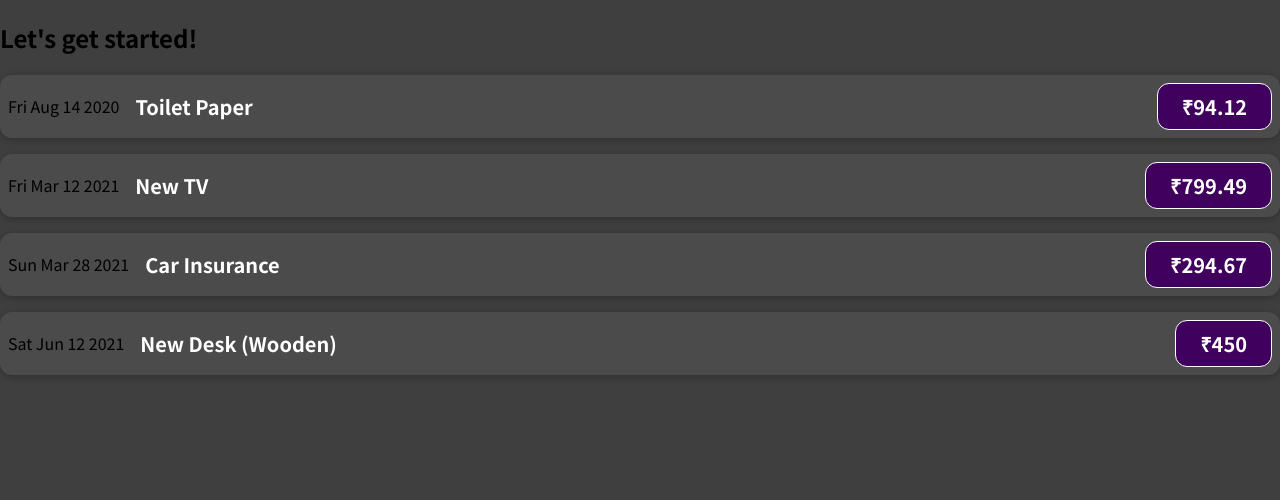
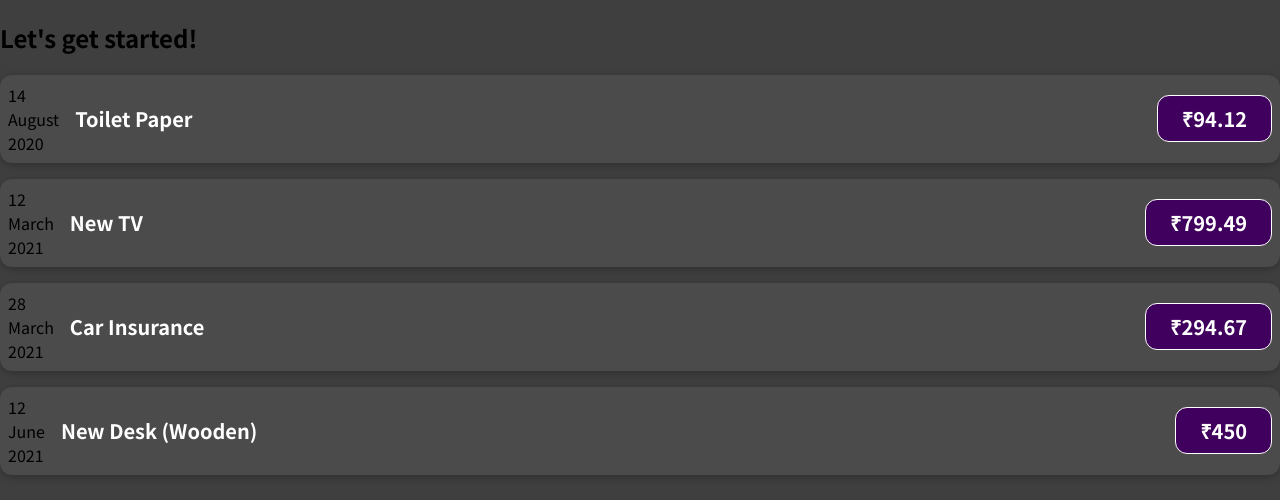
Before and after one commit to RRSR/react-complete-guide, a React (Create React App) app: page / in a window 1280 px wide. Shown: the top 500 px of the page. Built offline with nearby package versions, Linux system fonts and the light colour scheme.

Commit message:
Updated the date to show the day, month and year clearly.

```diff
--- a/src/components/ExpenseItem.jsx
+++ b/src/components/ExpenseItem.jsx
@@ -1,9 +1,16 @@
 import './ExpenseItem.css'
 
 function ExpenseItem(props) {
+    const day = props.date.toLocaleString("en-US", {day: '2-digit'});
+    const month = props.date.toLocaleString("en-US", {month: 'long'});
+    const year = props.date.getFullYear();
     return (
         <div className="expense-item">
-            <div>{props.date.toDateString()}</div>
+            <div>
+                <div>{day}</div>
+                <div>{month}</div>
+                <div>{year}</div>
+            </div>
             <div className="expense-item__description">
                 <h2>{props.title}</h2>
                 <div className="expense-item__price">₹{props.amount}</div>
```
